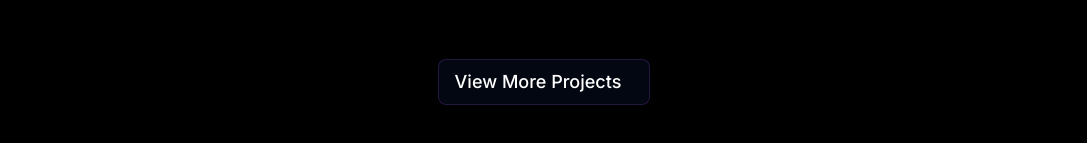
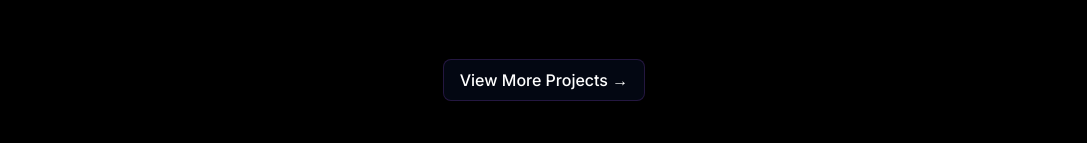
Before and after one commit to asJ26/Akhilesh-portfolio, a Next.js app: page / in a window 1280 px wide. Shown: the part 4047-4190 px from the top of the page, without its empty margins (96-1183 px from the left). Built offline with nearby package versions, Linux system fonts and the light colour scheme.

Commit message:
fix: make View More Projects button consistent with other buttons

```diff
--- a/src/components/home/Projects.tsx
+++ b/src/components/home/Projects.tsx
@@ -8,20 +8,20 @@ import { ButtonLitLink } from '../ui/button-lit';
 
 export default function Projects() {
   return (
-    <section id="projects" className="py-24 relative">
+    <section id="projects" className="py-12 sm:py-16 lg:py-24 relative">
       {/* Content Container */}
       <div className="max-w-7xl mx-auto px-4 sm:px-6 lg:px-8 relative">
-        <div className="text-center mb-16">
+        <div className="text-center mb-8 sm:mb-12 lg:mb-16">
           <motion.div
             initial={{ opacity: 0, y: 20 }}
             whileInView={{ opacity: 1, y: 0 }}
             transition={{ duration: 0.5, delay: 0.1 }}
             viewport={{ once: true }}
           >
-            <h2 className="text-4xl md:text-5xl font-bold text-neutral-900 dark:text-white mb-4">
+            <h2 className="text-3xl sm:text-4xl lg:text-5xl font-bold text-neutral-900 dark:text-white mb-3 sm:mb-4">
               Featured Projects
             </h2>
-            <p className="text-neutral-600 dark:text-white/80 max-w-2xl mx-auto">
+            <p className="text-sm sm:text-base text-neutral-600 dark:text-white/80 max-w-2xl mx-auto">
               A showcase of my recent work, featuring tech built with modern technologies.
             </p>
           </motion.div>
@@ -49,7 +49,7 @@ export default function Projects() {
                       alt={project.title}
                       fill
                       className="object-cover object-center group-hover/bento:scale-105 transition duration-500"
-                      sizes="(max-width: 768px) 100vw, (max-width: 1200px) 50vw, 33vw"
+                      sizes="(max-width: 640px) 100vw, (max-width: 1024px) 50vw, 33vw"
                       priority={i < 2}
                     />
                   </div>
@@ -65,16 +65,16 @@ export default function Projects() {
           whileInView={{ opacity: 1, y: 0 }}
           viewport={{ once: true }}
           transition={{ duration: 0.5, delay: 0.3 }}
-          className="flex justify-center mt-16"
+          className="flex justify-center mt-8 sm:mt-12 lg:mt-16"
         >
           <ButtonLitLink
-            href="https://github.com/akhilesh-jadhav"
+            href="https://github.com/asJ26"
             target="_blank"
             rel="noopener noreferrer"
-            className="group inline-flex items-center justify-center space-x-3"
+            className="group inline-flex items-center justify-center"
           >
-            <span className="text-lg font-medium group-hover:translate-x-1 transition-transform duration-200">
-              View More Projects
+            <span className="text-sm sm:text-base font-medium group-hover:translate-x-1 transition-transform duration-200">
+              View More Projects →
             </span>
           </ButtonLitLink>
         </motion.div>
```
